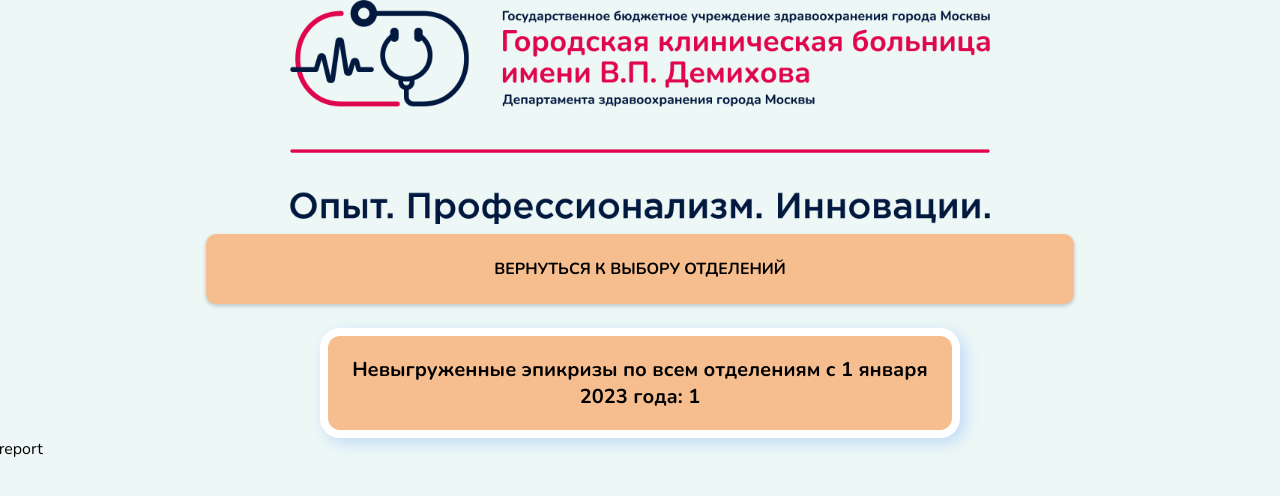
After one commit to vlf0/MedViews, a Django app: template observer/WebApp/templates/common_report_SIMI.html in a window 1280 px wide; the page is wider, and only the part inside the window is pictured. The commit adds this page. Shown: the top 496 px of that part. Run offline with Django 4.2, Linux system fonts and the light colour scheme; the template is opened without the code that fills it: most values are stand-ins (such as "Sample title", 1, 10 or a date in 2020).

Commit message:
Added common SIMI report by all time (from 1.01.2023).

```diff
--- /dev/null
+++ b/observer/WebApp/templates/common_report_SIMI.html
@@ -0,0 +1,24 @@
+<!DOCTYPE html>
+<html lang="ru">
+<head>
+    {% load static %}
+    <link rel="stylesheet" type="text/css" href="{% static 'index.css' %}">
+    <meta charset="UTF-8">
+    <meta name="viewport" content="width=device-width, initial-scale=1.0">
+    <link rel="shortcut icon" type="image/png" href="{% static 'GKB_D_sign.ico' %}">
+    <title>Department choice</title>
+</head>
+<body>
+    <div class="logo">
+        <img src="{% static 'gkblogo.png' %}" alt="logo">
+    </div>
+    	<form id="dept_choice" action="{% url 'dept' %}" method="GET"></form>
+	<div class="button-container">
+		<button form="dept_choice" type="submit" class="common_button"> <b>Вернуться к выбору отделений</b> </button>
+	</div>
+    <p class="center-top-text">Невыгруженные эпикризы по всем отделениям с 1 января 2023 года: {{ common_rows_number }} </p>
+    <div class="table-container">
+    {{ report|safe }}
+    </div>
+</body>
+</html>
--- a/observer/WebApp/templates/dept_name.html
+++ b/observer/WebApp/templates/dept_name.html
@@ -20,9 +20,13 @@
             {% csrf_token %}
             </table>
         </form>
+        <form id="simi_report" action="{% url 'simi_report' %}" method="GET"></form>
     </div>
     <div class="button-container">
             <button form="dept_choice" type="submit" class="common_button">Выбрать</button>
     </div>
+    <div class="download_button-container">
+            <button form="simi_report" type="submit" class="common_button">Невыгруженные в СИМИ эпикризы</button>
+    </div>
 </body>
 </html>
--- a/observer/WebApp/urls.py
+++ b/observer/WebApp/urls.py
@@ -4,6 +4,7 @@ from . import views
 
 urlpatterns = [
     path('', views.dept, name='dept'),
+    path('simi_report_page/', views.simi_report, name='simi_report'),
     path('test/', views.test, name='test'),
     path('ref_to_type/', views.ref_to_type, name='ref_to_type'),
     path('<str:chosen_dept>/research_type/', views.research_type, name='research_type'),
--- a/observer/kisdb_connecting/string_snippets.py
+++ b/observer/kisdb_connecting/string_snippets.py
@@ -40,7 +40,7 @@ top_of_template = (
 download_button = (
         '\t<div class="download_button-container">\n'
         '\t\t<button form="download_report" type="submit" class="download_button">\n'
-        '\t\t<img src="{% static \'dwnld_logo.png\' %}">\t\t\t<span>Сохранить в Excel</span>\n</button>\n'
+        '\t\t<img src="{% static \'dwnld_logo.png\' %}"><span>Сохранить в Excel</span>\n\t</button>\n'
         '\t</div>\n'
         )
 
@@ -64,3 +64,5 @@ system_error = '\t<p class="center-top-text">SYSTEM ERROR!</p>\n'
 date_validation_error = '\t\t<p class="center-top-text">Дата окончания периода не может быть меньше даты начала!</p>\n'
 
 depts_by_ids = 'SELECT d.name FROM mm.dept d'
+
+common_simi_query = 'SELECT * FROM mm.tap2'
```
Also changed, not shown: observer/WebApp/views.py (+12 -2 lines), observer/kisdb_connecting/operations.py (+28 -10 lines), 1 other file.
